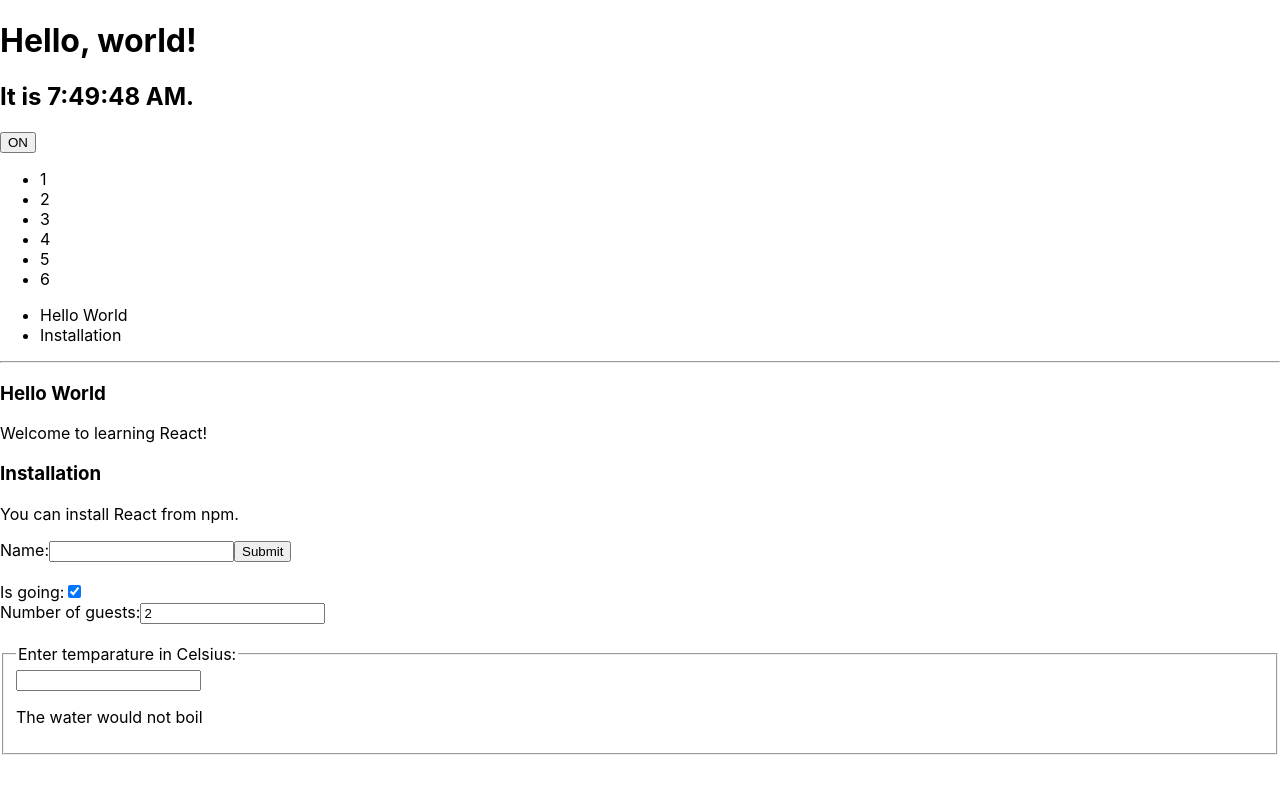
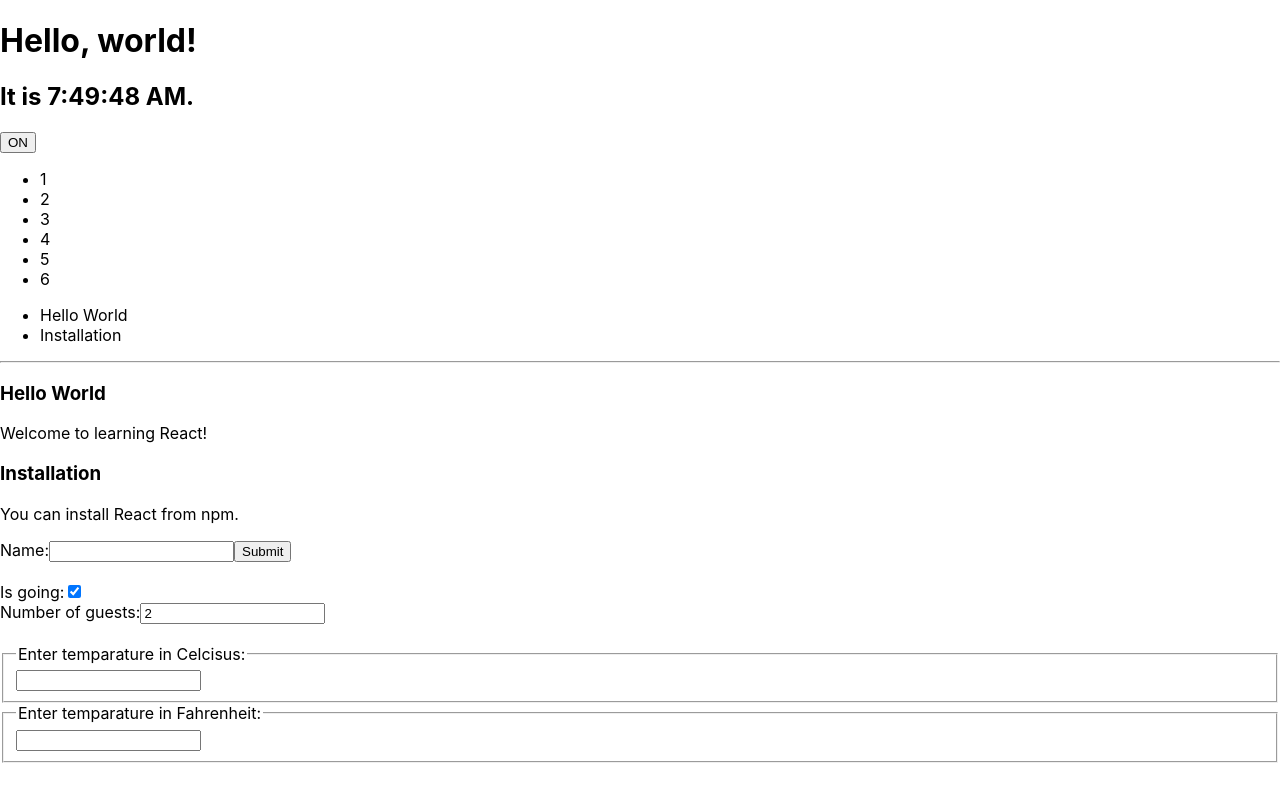
Before and after one commit to SonDinh5310/reactjs-tuts, a React (Create React App) app: page / in a window 1280 px wide. Built offline with nearby package versions, Linux system fonts and the light colour scheme.

Commit message:
commit code

```diff
--- a/src/App.js
+++ b/src/App.js
@@ -162,8 +162,7 @@ export class Reservation extends React.Component {
 
   handleInputChange(event) {
     const target = event.target;
-        const value =
-            target.type === "children" ? target.checked : target.value;
+    const value = target.type === "children" ? target.checked : target.value;
     const name = target.name;
 
     this.setState({ [name]: value });
@@ -204,7 +203,12 @@ function BoilingVerdict(props) {
   return <p>The water would not boil</p>;
 }
 
-export class Calculator extends React.Component {
+const scaleNames = {
+  c: "Celcisus",
+  f: "Fahrenheit",
+};
+
+class TemparatureInput extends React.Component {
   constructor(props) {
     super(props);
     this.handleChange = this.handleChange.bind(this);
@@ -218,12 +222,22 @@ export class Calculator extends React.Component {
 
   render() {
     const temparature = this.state.temparature;
+    const scale = this.props.scale;
     return (
       <fieldset>
-                <legend>Enter temparature in Celsius:</legend>
+        <legend>Enter temparature in {scaleNames[scale]}:</legend>
         <input value={temparature} onChange={this.handleChange} />
-                <BoilingVerdict celsius={parseFloat(temparature)} />
       </fieldset>
     );
   }
 }
+export class Calculator extends React.Component {
+  render() {
+    return (
+      <div>
+        <TemparatureInput scale="c"></TemparatureInput>
+        <TemparatureInput scale="f"></TemparatureInput>
+      </div>
+    );
+  }
+}
```
Lines whose indentation alone changed are shown as unchanged.
